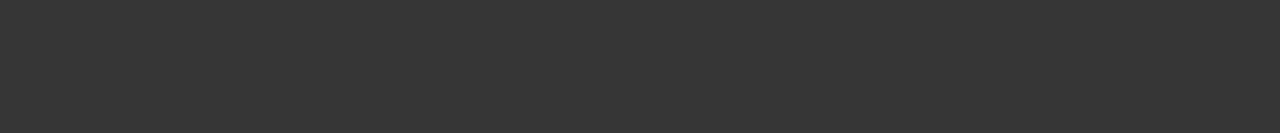
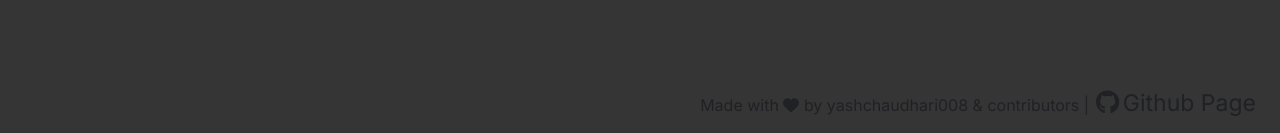
Before and after one commit to yashchaudhari008/minime, a React (Vite) app: page / in a window 1280 px wide. Shown: the part 664-797 px from the top of the page. Built offline with nearby package versions, Linux system fonts and the light colour scheme.

Commit message:
[FEATURE] : Footer component (#8)
* add: Footer component
* add: free brands font awesome icon

```diff
--- a/package.json
+++ b/package.json
@@ -11,6 +11,7 @@
 	},
 	"dependencies": {
 		"@fortawesome/fontawesome-svg-core": "^6.5.1",
+		"@fortawesome/free-brands-svg-icons": "^6.5.1",
 		"@fortawesome/free-regular-svg-icons": "^6.5.1",
 		"@fortawesome/free-solid-svg-icons": "^6.5.1",
 		"@fortawesome/react-fontawesome": "^0.2.0",
--- a/src/App.tsx
+++ b/src/App.tsx
@@ -1,5 +1,6 @@
 import TopBar from "./components/TopBar/TopBar";
 import WidgetHolder from "./components/WidgetHolder/WidgetHolder";
+import Footer from "./components/Footer/Footer";
 import styles from "./app.module.scss";
 
 function App() {
@@ -8,6 +9,7 @@
 			<div className={styles.app}>
 				<TopBar />
 				<WidgetHolder />
+				<Footer />
 			</div>
 		</>
 	);
--- /dev/null
+++ b/src/components/Footer/Footer.tsx
@@ -0,0 +1,35 @@
+import { FontAwesomeIcon } from "@fortawesome/react-fontawesome";
+import { faGithub } from "@fortawesome/free-brands-svg-icons";
+import { faHeart } from "@fortawesome/free-solid-svg-icons";
+import styles from "./footer.module.scss";
+
+const Footer = () => {
+	return (
+		<footer className={styles.footer}>
+			<p>
+				Made with <FontAwesomeIcon icon={faHeart} /> by&nbsp;
+				<a target="_blank" href="https://github.com/yashchaudhari008">
+					yashchaudhari008&nbsp;
+				</a>
+				&&nbsp;
+				<a
+					target="_blank"
+					href="https://github.com/yashchaudhari008/minime/graphs/contributors"
+				>
+					contributors
+				</a>
+				<span className={styles.stick}> | </span>
+				<a
+					target="_blank"
+					className={styles.github}
+					href="https://github.com/yashchaudhari008/minime"
+				>
+					<FontAwesomeIcon className={styles.icon} icon={faGithub} />
+					Github Page
+				</a>
+			</p>
+		</footer>
+	);
+};
+
+export default Footer;
--- /dev/null
+++ b/src/components/Footer/footer.module.scss
@@ -0,0 +1,38 @@
+@import "/src/styles/mixins.scss";
+@import "/src/styles/variables.scss";
+
+.footer {
+	width: 100%;
+	display: flex;
+	justify-content: flex-end;
+	align-items: flex-end;
+	position: fixed;
+	bottom: 0;
+	right: 0;
+	padding-right: 24px;
+	p,
+	a {
+		font-weight: 900;
+		color: $primaryColor;
+		text-decoration: none;
+	}
+	a {
+		&:hover {
+			text-decoration: underline;
+		}
+	}
+}
+
+.stick {
+	font-size: 16px;
+}
+
+.github {
+	font-size: 23px;
+	margin-left: 2px;
+}
+
+.icon {
+	font-size: 24px;
+	margin-right: 4px;
+}
```
Also changed, not shown: 1 other file (tests, documents, lock files or other folders).
